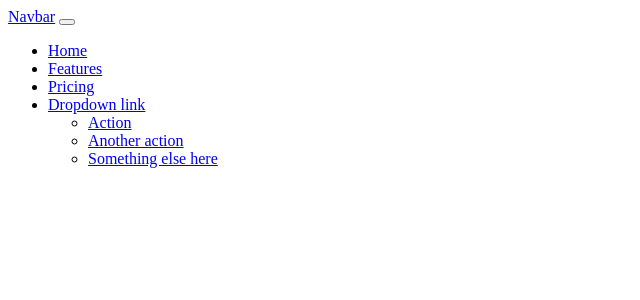
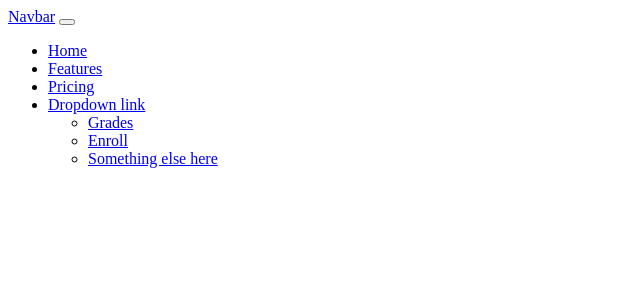
Before and after one commit to GaneshMichael/FrameworkWebtech2, a PHP site: page /Application/views/layouts/header.php in a window 1280 px wide. Shown: the top 300 px of the page, without its empty margins (0-640 px from the left). Run offline with PHP 8.4, Linux system fonts and the light colour scheme.

Commit message:
Update header.php
Update

```diff
--- a/Application/views/layouts/header.php
+++ b/Application/views/layouts/header.php
@@ -20,8 +20,8 @@
                         Dropdown link
                     </a>
                     <ul class="dropdown-menu">
-                        <li><a class="dropdown-item" href="#">Action</a></li>
-                        <li><a class="dropdown-item" href="#">Another action</a></li>
+                        <li><a class="dropdown-item" href="#">Grades</a></li>
+                        <li><a class="dropdown-item" href="#">Enroll</a></li>
                         <li><a class="dropdown-item" href="#">Something else here</a></li>
                     </ul>
                 </li>
```
